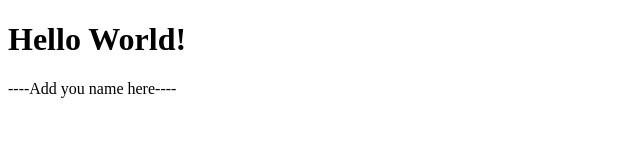
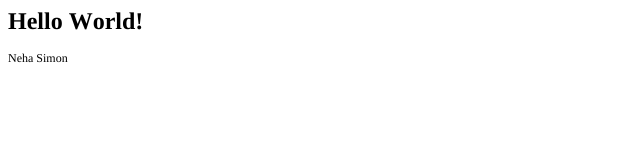
Before and after one commit to DS4200-S22/ic-01-nsimon99, a plain HTML site: page index.html in a window 1280 px wide. Shown: the whole page, without its empty margins (0-640 px from the left). Drawn offline with Linux system fonts and the light colour scheme.

Commit message:
name added

```diff
--- a/index.html
+++ b/index.html
@@ -1,14 +1,18 @@
-<!DOCTYPE html>
+<!DOCTYPE html PUBLIC "-//W3C//DTD HTML 4.01//EN" "http://www.w3.org/TR/html4/strict.dtd">
 <html>
+<head>
+  <meta http-equiv="Content-Type" content="text/html; charset=utf-8">
+  <meta http-equiv="Content-Style-Type" content="text/css">
+  <title></title>
+  <meta name="Generator" content="Cocoa HTML Writer">
+  <meta name="CocoaVersion" content="1671.6">
+  <style type="text/css">
+    p.p2 {margin: 0.0px 0.0px 12.0px 0.0px; line-height: 14.0px; font: 12.0px Times; color: #000000; -webkit-text-stroke: #000000}
+    span.s1 {font-kerning: none}
+  </style>
+</head>
 <body>
-
-<h1>Hello World!</h1>
-
-<p>
-
-----Add you name here----
-
-</p>
-
+<h1 style="margin: 0.0px 0.0px 16.1px 0.0px; line-height: 28.0px; font: 24.0px Times; color: #000000; -webkit-text-stroke: #000000"><span class="s1"><b>Hello World!</b></span></h1>
+<p class="p2"><span class="s1">Neha Simon<span class="Apple-converted-space"> </span></span></p>
 </body>
 </html>
```
